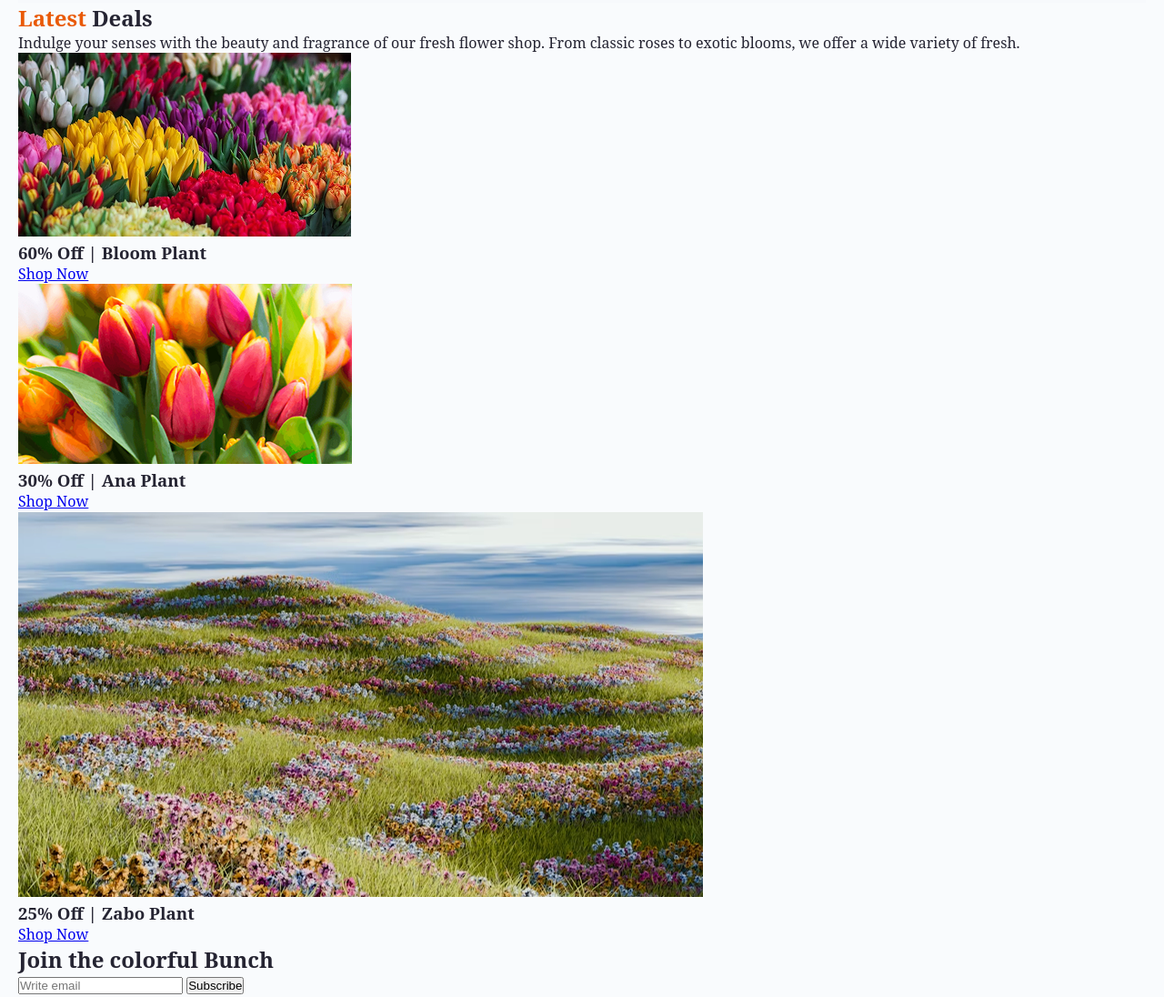
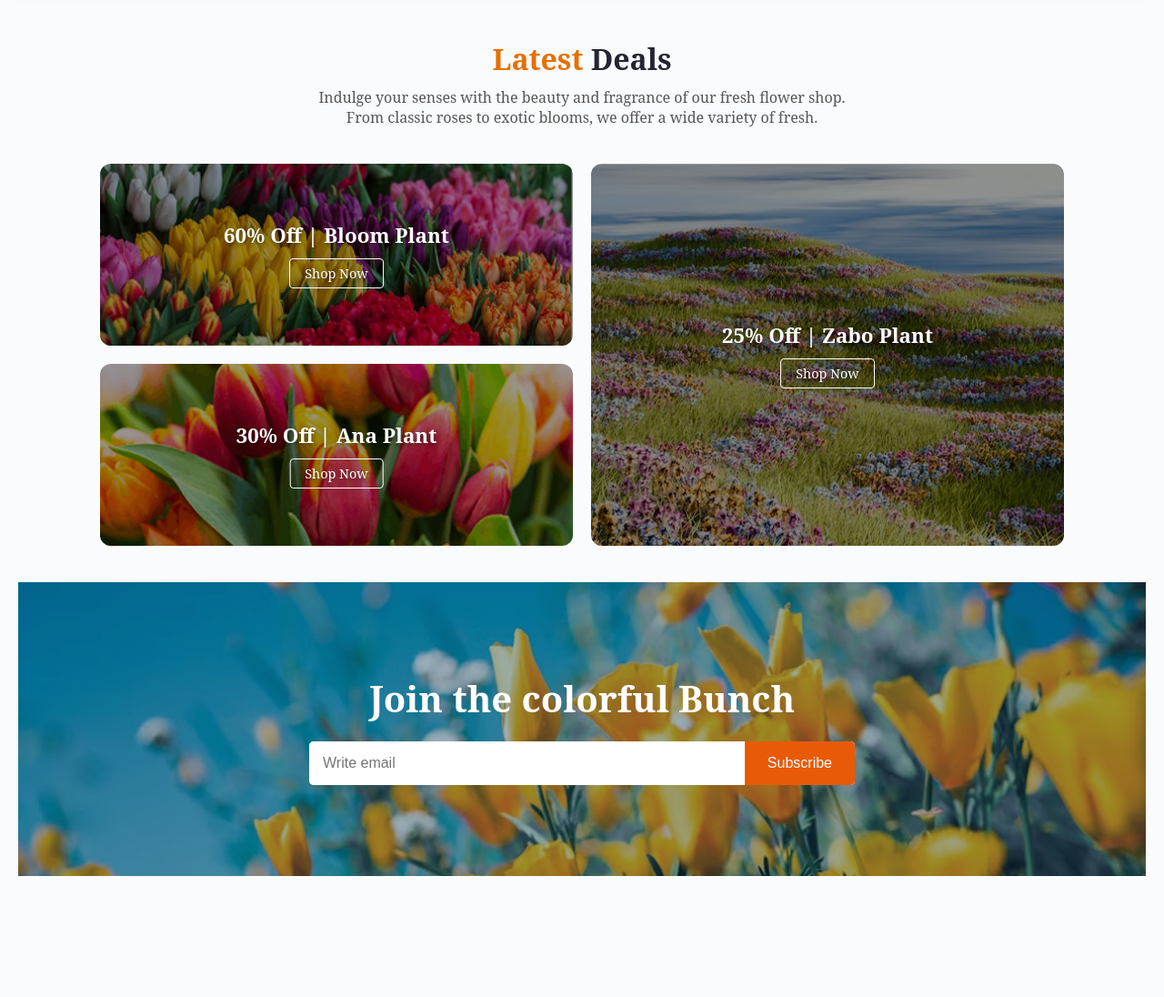
Before and after one commit to saif-hawlader/B12A02-Responsive-Flowers, a plain HTML site: page index.html in a window 1280 px wide. Shown: the part 2148-3244 px from the top of the page at 91% size. After the commit the page ends 3131 px from the top, so only its background shows below. Drawn offline with Linux system fonts and the light colour scheme.

Commit message:
added join-section css

```diff
--- a/styles.css
+++ b/styles.css
@@ -273,3 +273,193 @@ body {
     display: none;
   }
 }
+
+/* join styles */
+.join-section {
+      background-image: url('assets/news-letter-bg.png');
+      background-size: cover;
+      background-position: center;
+      padding: 100px 20px;
+      color: white;
+      text-align: center;
+    }
+
+    .join-section h1 {
+      font-size: 2.5rem;
+      margin-bottom: 20px;
+      font-weight: bold;
+    }
+
+    .join-form {
+      max-width: 600px;
+      margin: 0 auto;
+      display: flex;
+      background-color: white;
+      border-radius: 5px;
+      overflow: hidden;
+    }
+
+    .join-form input {
+      flex: 1;
+      padding: 15px;
+      border: none;
+      font-size: 1rem;
+      outline: none;
+    }
+
+    .join-form button {
+      background-color: rgba(233, 90, 8, 1);
+      color: white;
+      border: none;
+      padding: 15px 25px;
+      font-size: 1rem;
+      cursor: pointer;
+      transition: background-color 0.3s ease;
+    }
+
+    .join-form button:hover {
+      background-color: slateblue;
+    }
+
+    @media (max-width: 768px) {
+
+   .join-form{
+    max-width: 600px;
+    height: 63px;
+   }
+
+    }
+
+/* container styles */
+.container {
+  max-width: 1100px;
+  margin: auto;
+  padding: 40px 20px;
+}
+
+.section-header {
+  text-align: center;
+}
+
+.section-header h2 {
+  font-size: 2rem;
+  margin-bottom: 10px;
+}
+
+.section-header .highlight {
+  color: #e76f00;
+  font-weight: bold;
+}
+
+.section-header p {
+  color: #555;
+  max-width: 600px;
+  margin: 0 auto;
+}
+
+.deal-wrapper {
+  display: flex;
+  gap: 20px;
+  margin-top: 40px;
+  flex-wrap: wrap;
+}
+
+.left-column {
+  display: flex;
+  flex-direction: column;
+  gap: 20px;
+  flex: 1;
+}
+
+.right-column {
+  flex: 1;
+}
+
+.deal-card {
+  position: relative;
+  border-radius: 12px;
+  overflow: hidden;
+  height: 100%;
+}
+
+.deal-card img {
+  width: 100%;
+  height: 100%;
+  object-fit: cover;
+  transition: transform 0.3s ease;
+}
+
+.deal-card:hover img {
+  transform: scale(1.05);
+}
+
+.overlay {
+  position: absolute;
+  top: 0;
+  left: 0;
+  width: 100%;
+  height: 100%;
+  background-color: rgba(0, 0, 0, 0.4);
+  z-index: 1;
+}
+
+.deal-info {
+  position: absolute;
+  top: 50%;
+  left: 50%;
+  transform: translate(-50%, -50%);
+  color: white;
+  text-align: center;
+  text-shadow: 0 2px 5px rgba(0, 0, 0, 0.5);
+  z-index: 2;
+}
+
+.deal-info h3 {
+  font-size: 1.4rem;
+  margin: 0;
+}
+
+.deal-info a {
+  display: inline-block;
+  margin-top: 10px;
+  padding: 6px 16px;
+  border: 1px solid white;
+  color: white;
+  text-decoration: none;
+  border-radius: 4px;
+  font-size: 0.9rem;
+}
+
+.left-column .deal-card {
+  height: 200px;
+}
+
+.right-column .deal-card {
+  height: 420px;
+}
+
+
+@media (max-width: 768px) {
+  .deal-wrapper {
+    flex-direction: column;
+  }
+
+  .left-column,
+  .right-column {
+    width: 100%;
+  }
+
+  .left-column .deal-card,
+  .right-column .deal-card {
+    height: auto;
+  }
+
+  .deal-info h3 {
+    font-size: 1.1rem;
+  }
+
+  .deal-info a {
+    padding: 5px 12px;
+    font-size: 0.85rem;
+  }
+}
```
Also changed, not shown: index.html (+1 -0 lines).
